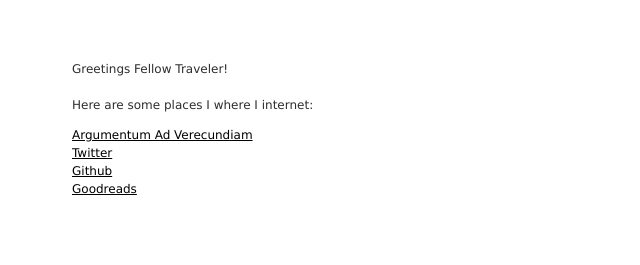
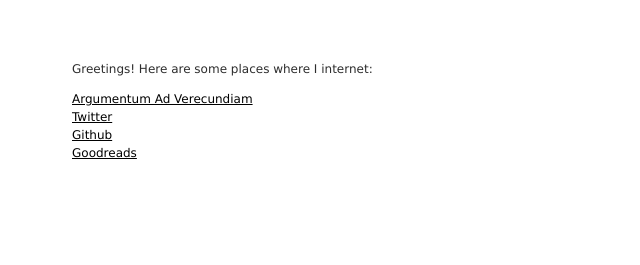
Before and after one commit to jjjjw/jj-corp, a plain HTML site: page index.html in a window 1280 px wide. Shown: the whole page, without its empty margins (0-640 px from the left). Drawn offline with Linux system fonts and the light colour scheme.

Commit message:
Formatting

```diff
--- a/index.html
+++ b/index.html
@@ -12,10 +12,7 @@
 </head>
 
 <body>
-  Greetings Fellow Traveler!
-  <br>
-  <br>
-  Here are some places I where I internet:
+  Greetings! Here are some places where I internet:
   <ul>
     <li><a href="http://www.argumentum-v.net/">Argumentum Ad Verecundiam</li>
     <li><a href="https://twitter.com/arg_v"> Twitter</a></li>
```
